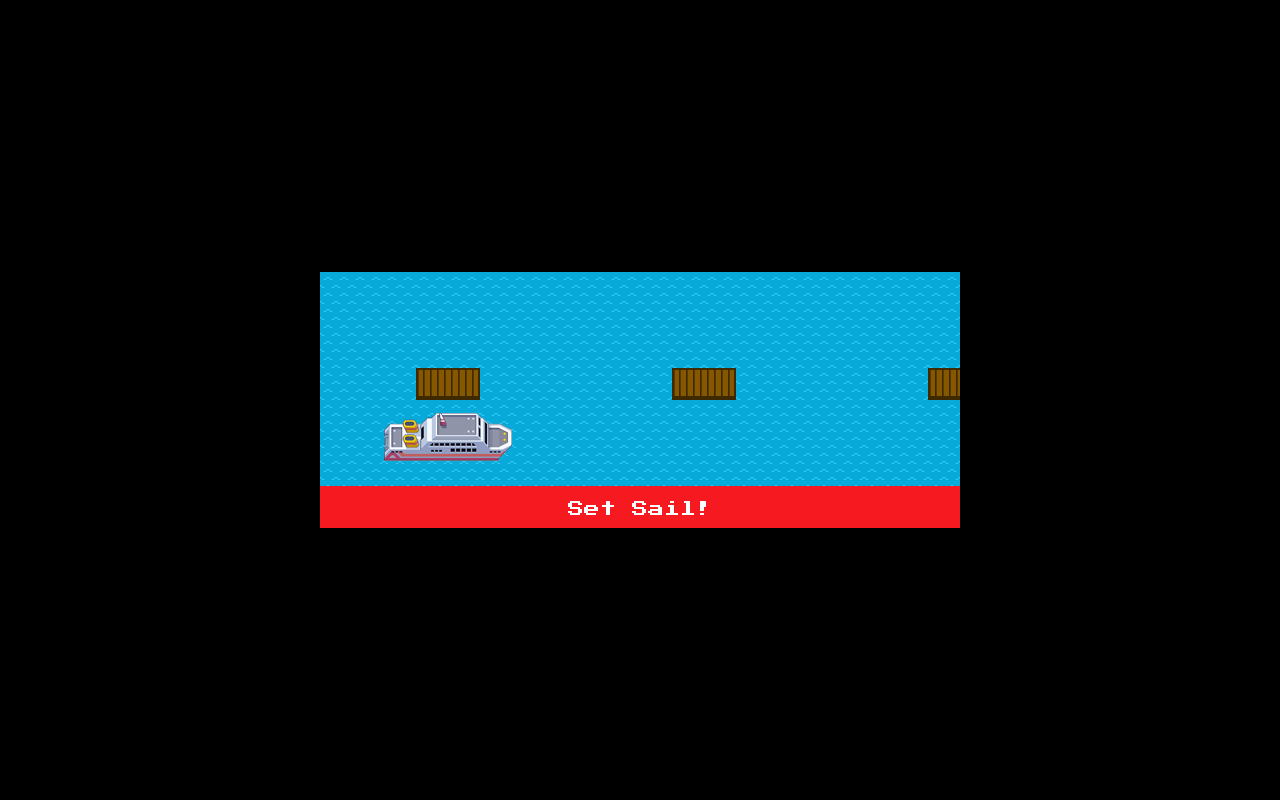
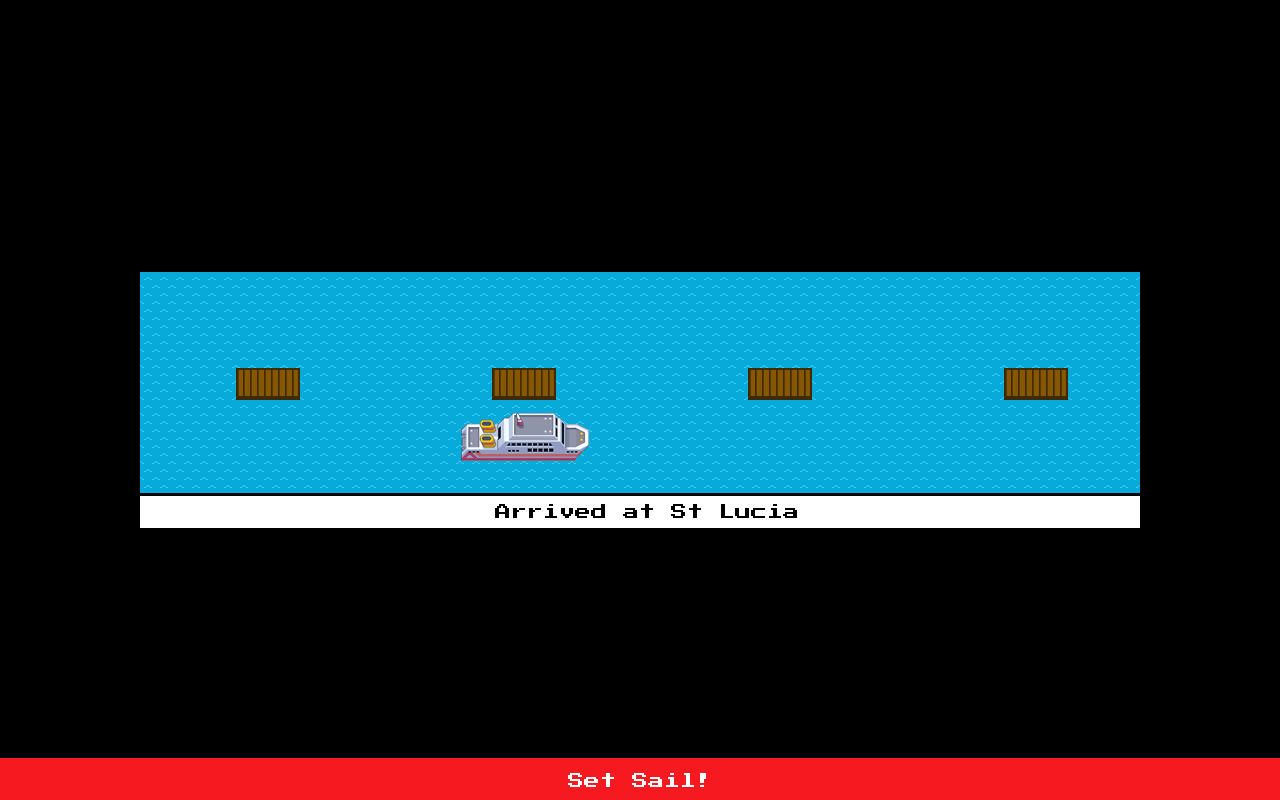
Before and after one commit to erkemp3/cruise-ships, a website: page index.html in a window 1280 px wide. Both pictures are taken after a click on the button "Set Sail!". Drawn offline with Linux system fonts and the light colour scheme.

Commit message:
added setSail button and message box functionality

```diff
--- a/css/style.css
+++ b/css/style.css
@@ -11,7 +11,7 @@ body {
 }
 
 #viewport {
-  width: 640px;
+  width: 1000px;
   height: 256px;
   position: relative;
   overflow-x: auto;
@@ -37,6 +37,19 @@ body {
   position: absolute;
 }
 
+#message {
+  border: 0;
+  background-color: #ffffff;
+  border-top: 3px solid #000000;
+  color: #000000;
+  padding: 7px;
+  position: absolute;
+  bottom: 0;
+  width: 100%;
+  font-family: "Press Start 2P", cursive;
+  text-align: center;
+}
+
 #sailbutton {
   border: 0;
   background-color: #fb3640;
--- a/index.html
+++ b/index.html
@@ -17,8 +17,8 @@
     <div id="viewport">
       <div id="ports"></div>
       <div id="ship"></div>
-      <button id="sailbutton">Set Sail!</button>
     </div>
+    <button id="sailbutton">Set Sail!</button>
 
     <script src="src/controller.js"></script>
     <script src="src/port.js"></script>
--- a/src/controller.js
+++ b/src/controller.js
@@ -3,6 +3,9 @@
     constructor(ship) {
       this.ship = ship;
       this.initialiseSea();
+      document.querySelector("#sailbutton").addEventListener("click", () => {
+        this.setSail();
+      });
     }
     initialiseSea() {
       const backgrounds = ["./images/water0.png", "./images/water1.png"];
@@ -40,6 +43,45 @@
       shipElement.style.top = `${portElement.offsetTop + 40}px`;
       shipElement.style.left = `${portElement.offsetLeft - 32}px`;
     }
+    setSail() {
+      const ship = this.ship;
+      const currentPortIndex = ship.itinerary.ports.indexOf(ship.currentPort);
+      const nextPortIndex = currentPortIndex + 1;
+      const nextPortElement = document.querySelector(
+        `[data-port-index='${nextPortIndex}']`
+      );
+      if (!nextPortElement) {
+        return this.renderMessage(`Final Destination Reached!`);
+      }
+
+      this.renderMessage(`Now departing ${ship.currentPort.name}`);
+
+      const shipElement = document.querySelector("#ship");
+      const sailInterval = setInterval(() => {
+        const shipLeft = parseInt(shipElement.style.left, 10);
+        if (shipLeft === nextPortElement.offsetLeft - 32) {
+          ship.setSail();
+          ship.dock();
+          this.renderMessage(`Arrived at ${ship.currentPort.name}`);
+          clearInterval(sailInterval);
+        }
+
+        shipElement.style.left = `${shipLeft + 1}px`;
+      }, 10);
+    }
+
+    renderMessage(message) {
+      const messageElement = document.createElement("div");
+      messageElement.id = "message";
+      messageElement.innerHTML = message;
+
+      const viewport = document.querySelector("#viewport");
+      viewport.appendChild(messageElement);
+
+      setTimeout(() => {
+        viewport.removeChild(messageElement);
+      }, 1300);
+    }
   }
   if (typeof module !== "undefined" && module.exports) {
     module.exports = Controller;
```
